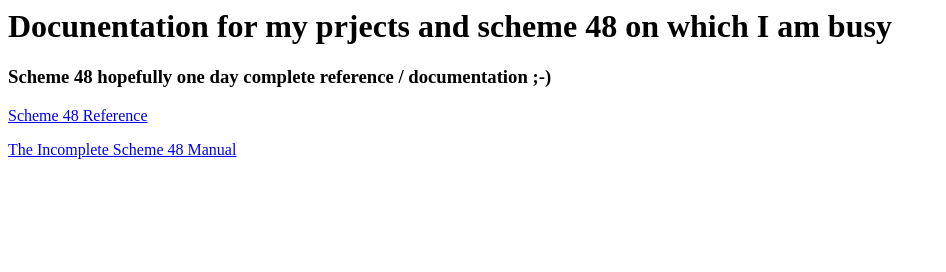
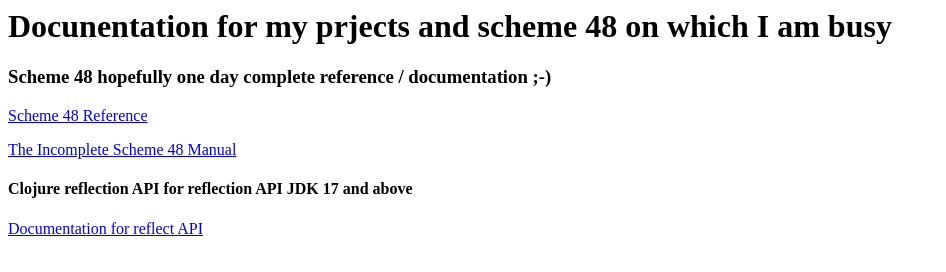
Before and after one commit to hglabplh-tech/hglabplh-tech.github.io, a plain HTML site: page index.html in a window 1280 px wide. Shown: the whole page, without its empty margins (0-946 px from the left). Drawn offline with Linux system fonts and the light colour scheme.

Commit message:
added another Link

```diff
--- a/index.html
+++ b/index.html
@@ -9,4 +9,12 @@
 <a href="https://www.s48.org/1.8/manual/manual.html">The Incomplete Scheme 48 Manual</a>
 </p>
 </div>
+<div>
+<h4>Clojure reflection API for reflection API JDK 17 and above</h4>
+<div>
+<p>
+<a href="./IE.New.Clojure-reflect" >Documentation for reflect API</a>
+</p>
+</div>
+</div>
 </html>
```
